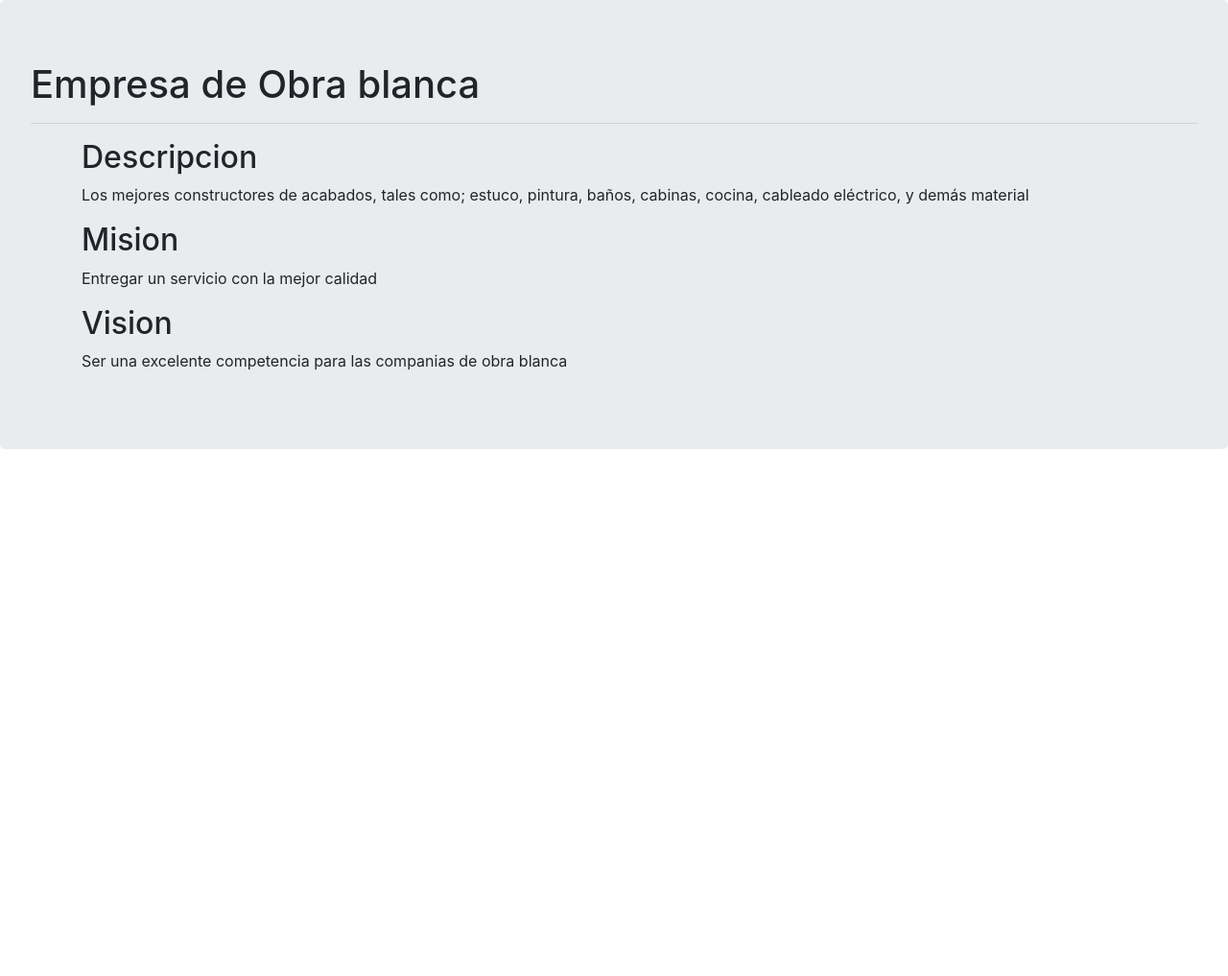
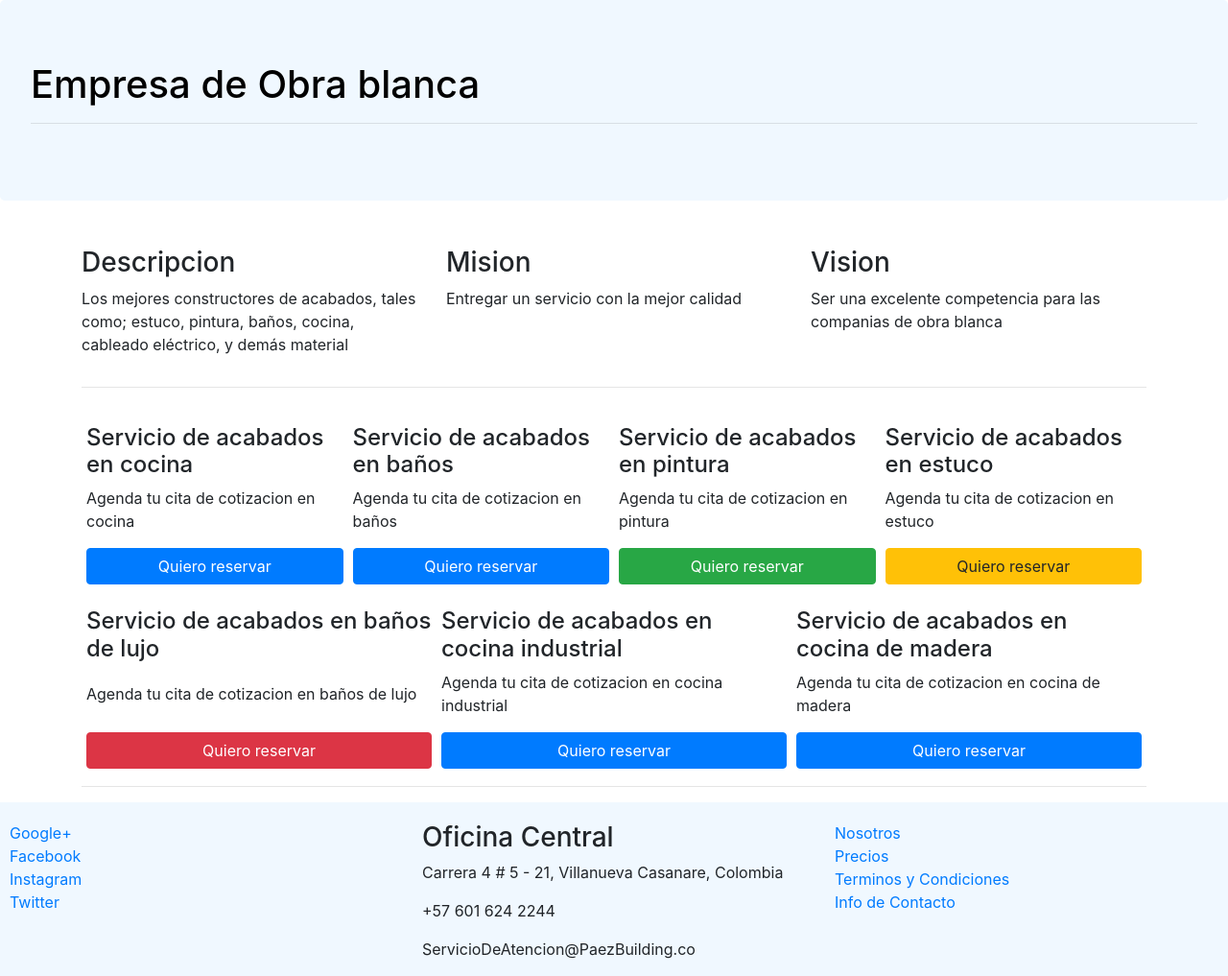
Before and after one commit to catwilo/Web, a website: page index.html in a window 1280 px wide. Shown: the whole page at 96% size. Before the commit the page ends 800 px from the top, so only its background shows below. Drawn offline with nearby package versions, Linux system fonts and the light colour scheme.

Commit message:
Adicion de archivo css y actualizacion de pagina con row, col y flex

```diff
--- /dev/null
+++ b/css/main.css
@@ -0,0 +1,17 @@
+.jumbotron {
+    background-color: aliceblue;
+    color: black;
+}
+
+.reserva {
+    flex: 1 25%;
+    padding: 2px 5px 2px 5px;
+    margin-top: 20px;
+}
+
+footer {
+    padding: 20px 10px 0 10px;
+    background-color: aliceblue;
+    margin-bottom: 0px;
+    margin-top: 10px;
+}
--- a/index.html
+++ b/index.html
@@ -6,36 +6,101 @@
     <meta name="viewport" content="width=device-width, initial-scale=1">
     <title>Bootstrap demo</title>
     <link href="node_modules/bootstrap/dist/css/bootstrap.min.css" rel="stylesheet">
+    <link href="css/main.css" rel="stylesheet">
+
 </head>
 
 <body>
     <div class="jumbotron">
         <h1>Empresa de Obra blanca</h1>
         <hr>
-        <div class="container">
-            <div class="row">
-                <div class="col">
-                    <h2>Descripcion</h2>
-                    <p>Los mejores constructores de acabados, tales como; estuco, pintura, baños,
-                        cabinas, cocina,
-                        cableado
-                        eléctrico, y demás material</p>
-                </div>
+    </div>
+    <div class="container">
+        <div class="row">
+            <div class="col-sm-4">
+                <p>
+                    <h3>Descripcion</h3>
+                    <p>Los mejores constructores de acabados, tales como; estuco, pintura, baños, cocina,
+                        cableado eléctrico, y demás material</p>
+                </p>
             </div>
-            <div class="row">
-                <div class="col">
-                    <h2>Mision</h2>
+            <div class="col-sm-4">
+                <p>
+                    <h3>Mision</h3>
                     <p>Entregar un servicio con la mejor calidad</p>
-                </div>
+                </p>
             </div>
-            <div class="row">
-                <div class="col">
-                    <h2>Vision</h2>
+            <div class="col-sm-4">
+                <p>
+                    <h3>Vision</h3>
                     <p>Ser una excelente competencia para las companias de obra blanca</p>
-                </div>
+                </p>
             </div>
         </div>
+        <hr>
+        <div class="d-flex flex-wrap flex-row-reverse">
+            <div class="reserva d-flex flex-column justify-content-between">
+                <h4>Servicio de acabados en estuco</h4>
+                <p>Agenda tu cita de cotizacion en estuco</p>
+                <button class="btn btn-warning">Quiero reservar</button>
+            </div>
+            <div class="reserva d-flex flex-column justify-content-between">
+                <h4>Servicio de acabados en pintura</h4>
+                <p>Agenda tu cita de cotizacion en pintura</p>
+                <button class="btn btn-success">Quiero reservar</button>
+            </div>
+            <div class="reserva d-flex flex-column justify-content-between">
+                <h4>Servicio de acabados en baños</h4>
+                <p>Agenda tu cita de cotizacion en baños</p>
+                <button class="btn btn-primary">Quiero reservar</button>
+            </div>
+            <div class="reserva d-flex flex-column justify-content-between">
+                <h4>Servicio de acabados en cocina</h4>
+                <p>Agenda tu cita de cotizacion en cocina</p>
+                <button class="btn btn-primary">Quiero reservar</button>
+            </div>
+            <div class="reserva d-flex flex-column justify-content-between">
+                <h4>Servicio de acabados en cocina de madera</h4>
+                <p>Agenda tu cita de cotizacion en cocina de madera</p>
+                <button class="btn btn-primary">Quiero reservar</button>
+            </div>
+            <div class="reserva d-flex flex-column justify-content-between">
+                <h4>Servicio de acabados en cocina industrial</h4>
+                <p>Agenda tu cita de cotizacion en cocina industrial</p>
+                <button class="btn btn-primary">Quiero reservar</button>
+            </div>
+            <div class="reserva d-flex flex-column justify-content-between">
+                <h4>Servicio de acabados en baños de lujo</h4>
+                <p>Agenda tu cita de cotizacion en baños de lujo</p>
+                <button class="btn btn-danger">Quiero reservar</button>
+            </div>
+        </div>
+        <hr>
     </div>
+    <footer>
+        <div class="row">
+            <div class="col-sm-4 d-flex flex-column">
+                <a href="https://www.google.com">Google+</a>
+                <a href="https://www.facebook.com">Facebook</a>
+                <a href="https://www.instagram.com">Instagram</a>
+                <a href="https://www.twitter.com">Twitter</a>
+            </div>
+            <div class="col-sm-4">
+                <address>
+                    <h3>Oficina Central</h3>
+                    <p>Carrera 4 # 5 - 21, Villanueva Casanare, Colombia</p>
+                    <p>+57 601 624 2244</p>
+                    <p>ServicioDeAtencion@PaezBuilding.co</p>
+                </address>
+            </div>
+            <div class="col-sm-4 d-flex flex-column align-i">
+                <a href="https://www.google.com">Nosotros</a>
+                <a href="https://www.facebook.com">Precios</a>
+                <a href="https://www.instagram.com">Terminos y Condiciones</a>
+                <a href="https://www.twitter.com">Info de Contacto</a></div>
+        </div>
+    </footer>
+
     <script src="node_modules/jquery/dist/jquery.min.js"></script>
     <script src="node_modules/popper.js/dist/popper.min.js"></script>
     <script src="node_modules/bootstrap/dist/js/bootstrap.min.js"></script>
--- a/package.json
+++ b/package.json
@@ -19,8 +19,12 @@
   "homepage": "https://github.com/catwilo/Web#readme",
   "dependencies": {
     "bootstrap": "4.6",
+    "iconv-lite": "^0.6.3",
     "jquery": "^3.6.0",
+    "popper.js": "^1.16.1"
+  },
+  "devDependencies": {
     "lite-server": "^2.6.1",
-    "popper.js": "^1.16.1"
+    "serve-favicon": "^2.5.0"
   }
 }
```
Also changed, not shown: 1 other file.
